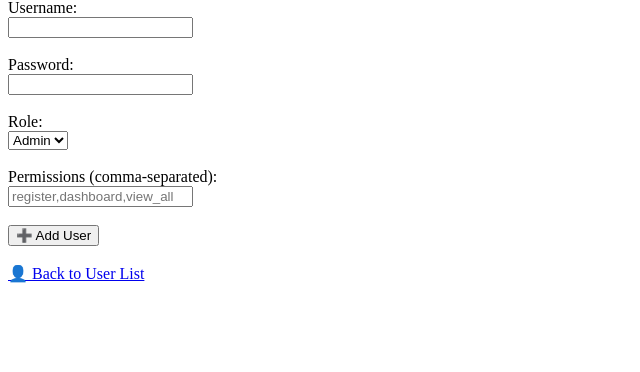
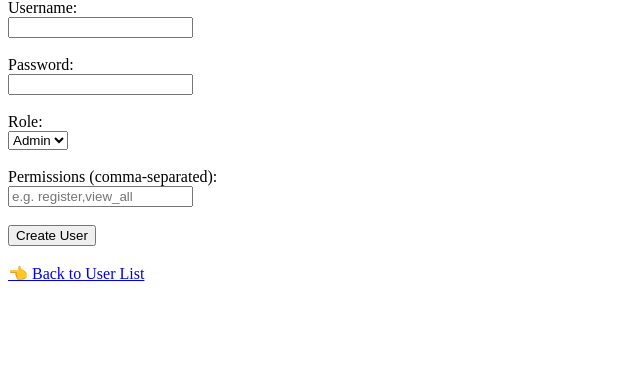
Before and after one commit to amirda88/gas-cylinder-tracker, a Flask app: template templates/add_user.html in a window 1280 px wide. Shown: the part 69-441 px from the top of the page, without its empty margins (0-640 px from the left). Run offline with Flask 3, Linux system fonts and the light colour scheme; the template is opened without the code that fills it, so the values that code supplies are empty.

Commit message:
add_user.html

```diff
--- a/templates/add_user.html
+++ b/templates/add_user.html
@@ -1,7 +1,7 @@
 <!DOCTYPE html>
 <html>
 <head>
-    <title>➕ Add New User</title>
+    <title>Add New User</title>
 </head>
 <body>
     <h2>➕ Add New User</h2>
@@ -11,7 +11,7 @@
         <input type="text" name="username" required><br><br>
 
         <label>Password:</label><br>
-        <input type="password" name="password" required><br><br>
+        <input type="text" name="password" required><br><br>
 
         <label>Role:</label><br>
         <select name="role">
@@ -20,12 +20,11 @@
         </select><br><br>
 
         <label>Permissions (comma-separated):</label><br>
-        <input type="text" name="permissions" placeholder="register,dashboard,view_all"><br><br>
+        <input type="text" name="permissions" placeholder="e.g. register,view_all"><br><br>
 
-        <input type="submit" value="➕ Add User">
+        <input type="submit" value="Create User">
     </form>
 
-    <br>
-    <a href="/users">👤 Back to User List</a>
+    <br><a href="/users">👈 Back to User List</a>
 </body>
 </html>
```
